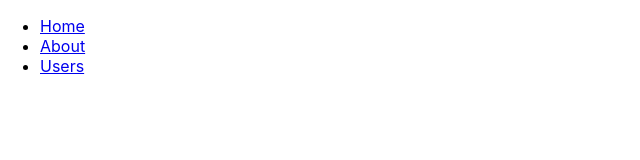
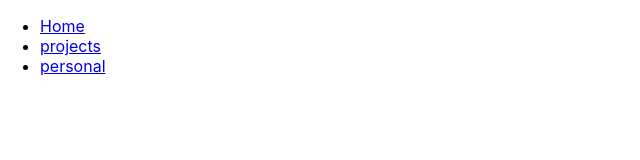
Before and after one commit to Luke-Berzins/lukeberzins, a React (Create React App) app: page / in a window 1280 px wide. Shown: the top 160 px of the page, without its empty margins (0-640 px from the left). Built offline with nearby package versions, Linux system fonts and the light colour scheme.

Commit message:
basic routing implemented and Nav component created for navbar

```diff
--- a/src/App.js
+++ b/src/App.js
@@ -2,42 +2,23 @@ import React from "react";
 import {
   BrowserRouter as Router,
   Switch,
-  Route,
-  Link
+  Route
 } from "react-router-dom";
+import Nav from './components/Nav'
+
 
 function App() {
   return (
     <Router>
-      <div>
-        <nav>
-          <ul>
-            <li>
-              <Link to="/">Home</Link>
-            </li>
-            <li>
-              <Link to="/about">About</Link>
-            </li>
-            <li>
-              <Link to="/users">Users</Link>
-            </li>
-          </ul>
-        </nav>
-
-        {/* A <Switch> looks through its children <Route>s and
-            renders the first one that matches the current URL. */}
+      <Nav />
+          <Route path="/">
+          </Route>
         <Switch>
-          <Route path="/about">
-
+          <Route path="/projects">
           </Route>
-          <Route path="/users">
-
-          </Route>
-          <Route path="/">
-
+          <Route path="/personal">
           </Route>
         </Switch>
-      </div>
     </Router>
   );
 }
--- /dev/null
+++ b/src/components/Nav.jsx
@@ -0,0 +1,24 @@
+import React from "react";
+import {
+  Link
+} from "react-router-dom";
+
+export default function Nav() {
+  return (
+      <div>
+        <nav>
+          <ul>
+            <li>
+              <Link to="/">Home</Link>
+            </li>
+            <li>
+              <Link to="/projects">projects</Link>
+            </li>
+            <li>
+              <Link to="/personal">personal</Link>
+            </li>
+          </ul>
+        </nav>
+      </div>
+  );
+}
```
